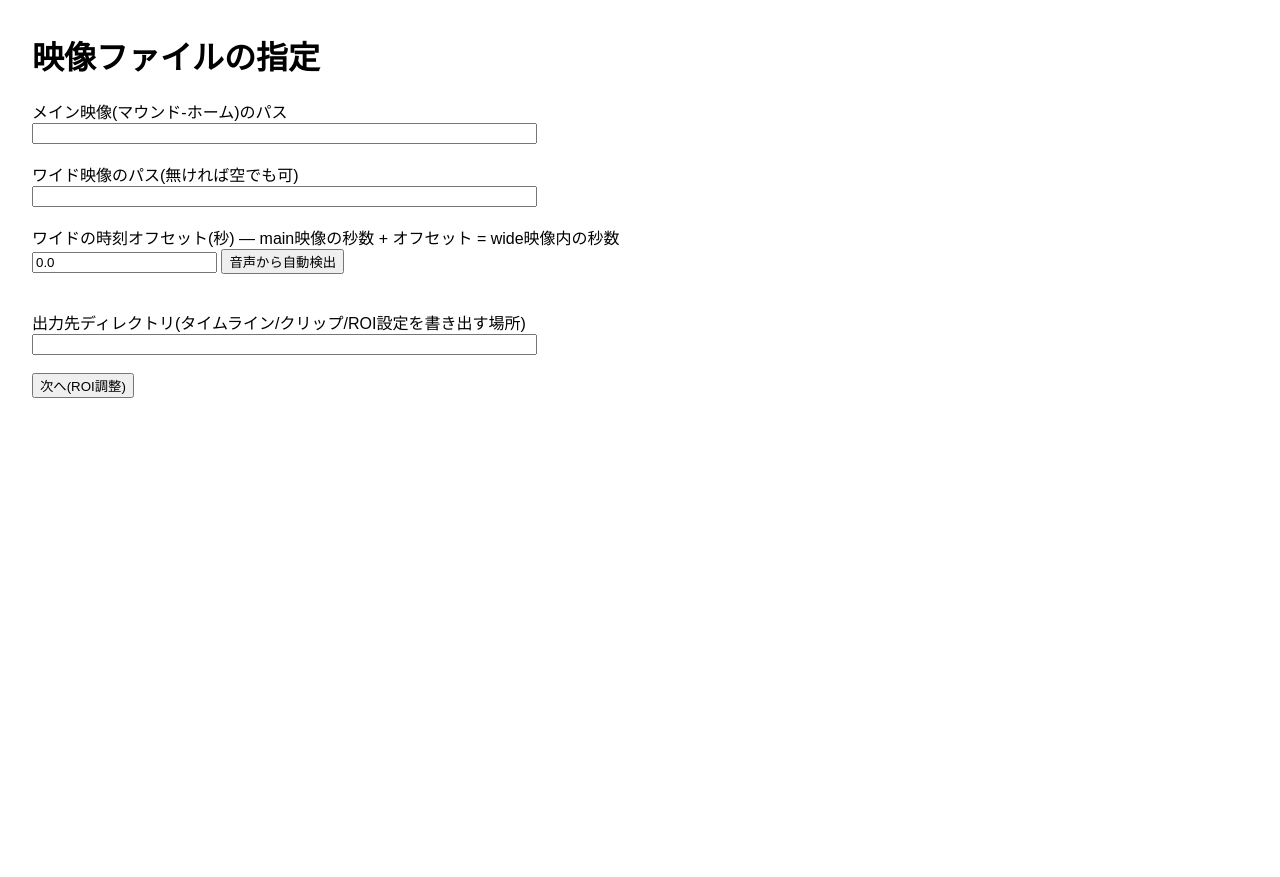
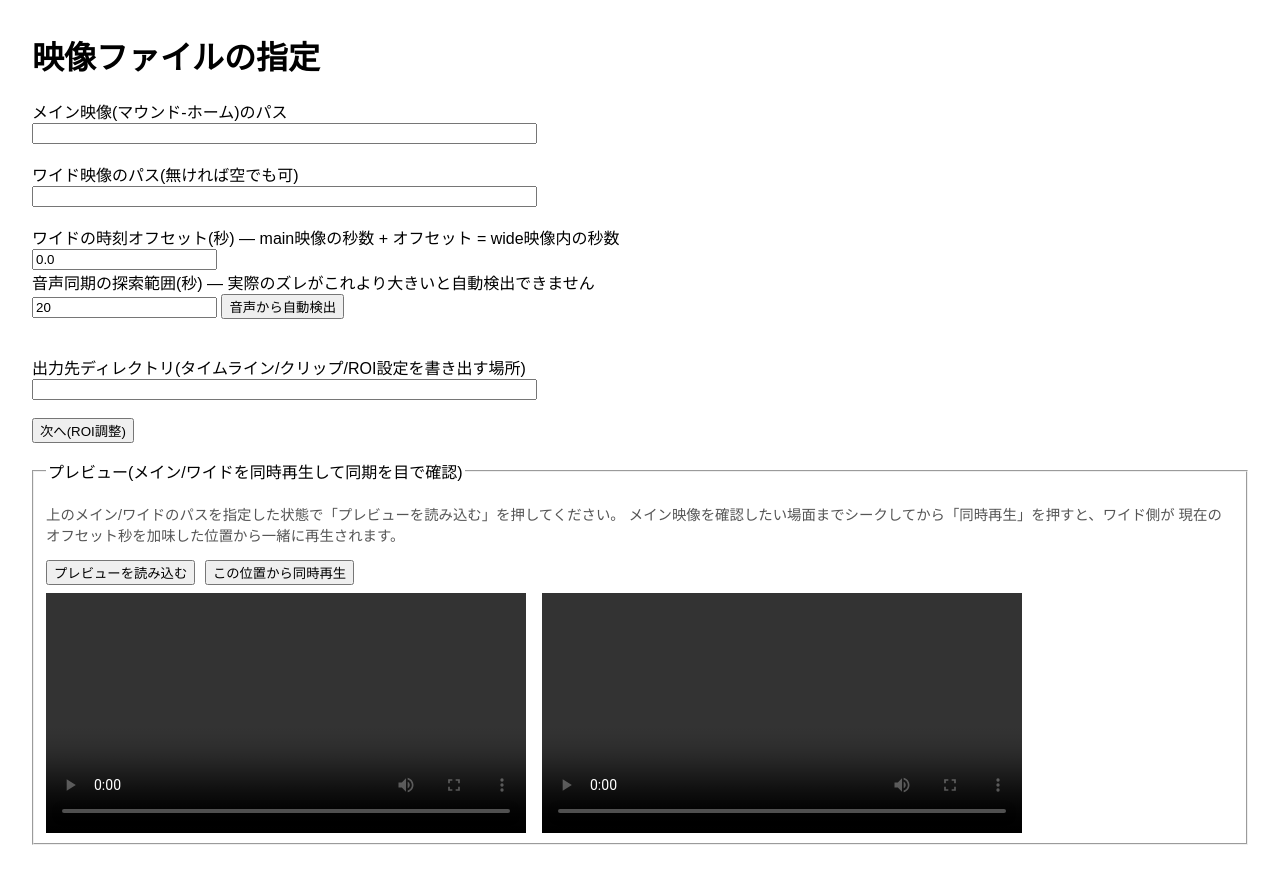
Before and after one commit to atxc125-wq/baseball_movie_clop, a Flask app: page / in a window 1280 px wide. Before the commit the page ends 398 px from the top, so only its background shows below. Run offline with Flask 3, Linux system fonts and the light colour scheme.

Commit message:
音声同期の探索範囲をUIから指定可能にし、main/wide同時プレビューを追加
固定だったmax_offset_sec/duration_secでは数十秒級の実際のズレを検出できず
誤った候補を返していたため、探索範囲をユーザー指定にしてduration_secを
それに応じて自動拡張するようにした。あわせて、検出結果を目で確認できる
よう、セットアップ画面でmain/wide映像を同時再生できるプレビュー機能を追加。

Co-Authored-By: Claude Sonnet 4.6 <noreply@anthropic.com>
Claude-Session: https://claude.ai/code/session_01136VhBrcyofY1yNbhzBG9e

```diff
--- a/src/baseball_clop/web/app.py
+++ b/src/baseball_clop/web/app.py
@@ -133,13 +133,40 @@ def create_app() -> Flask:
             return jsonify({"error": f"ワイド映像が見つかりません: {wide_path}"}), 400
 
         try:
-            result = audio_sync.estimate_offset(main_path, wide_path)
+            max_offset_sec = float(data.get("max_offset_sec") or 20.0)
+        except (TypeError, ValueError):
+            return jsonify({"error": "探索範囲は数値で指定してください"}), 400
+        if max_offset_sec <= 0:
+            return jsonify({"error": "探索範囲は0より大きい値で指定してください"}), 400
+
+        # 比較対象の音声がmax_offset_sec分のラグでも実際に重なるよう、抽出区間を
+        # 探索範囲より十分長く取る(重なりが無いと相互相関が意味を持たない)。
+        duration_sec = max_offset_sec + 30.0
+
+        try:
+            result = audio_sync.estimate_offset(main_path, wide_path, duration_sec=duration_sec, max_offset_sec=max_offset_sec)
         except ValueError as e:
             return jsonify({"error": str(e)}), 400
         except subprocess.CalledProcessError:
             return jsonify({"error": "音声の抽出に失敗しました(ffmpegエラー)"}), 500
 
         return jsonify({"offset_sec": result.offset_sec, "confidence": result.confidence})
+
+    @app.post("/api/preview-paths")
+    def api_preview_paths():
+        """セットアップ画面のプレビュー再生用に、/api/setupより前にmain/wideのパスだけを反映する。"""
+        data = request.get_json(force=True) or {}
+        main_path = (data.get("main_path") or "").strip()
+        wide_path = (data.get("wide_path") or "").strip()
+
+        if not main_path or not Path(main_path).exists():
+            return jsonify({"error": f"メイン映像が見つかりません: {main_path}"}), 400
+        if not wide_path or not Path(wide_path).exists():
+            return jsonify({"error": f"ワイド映像が見つかりません: {wide_path}"}), 400
+
+        state.main_path = main_path
+        state.wide_path = wide_path
+        return jsonify({"ok": True})
 
     @app.get("/roi")
     def roi_page():
--- a/src/baseball_clop/web/static/setup.js
+++ b/src/baseball_clop/web/static/setup.js
@@ -25,12 +25,15 @@ document.getElementById("sync-audio-btn").addEventListener("click", async () =>
   const resultEl = document.getElementById("sync-audio-result");
   resultEl.textContent = "解析中...";
 
+  const maxOffsetSec = parseFloat(document.getElementById("max-offset-sec").value) || 20;
+
   const res = await fetch("/api/sync-audio", {
     method: "POST",
     headers: { "Content-Type": "application/json" },
     body: JSON.stringify({
       main_path: form.main_path.value,
       wide_path: form.wide_path.value,
+      max_offset_sec: maxOffsetSec,
     }),
   });
   const data = await res.json();
@@ -43,3 +46,48 @@ document.getElementById("sync-audio-btn").addEventListener("click", async () =>
     `検出: ${data.offset_sec.toFixed(3)}秒 (信頼度 ${(data.confidence * 100).toFixed(0)}% ` +
     `— 必ず映像を見て確認してください)`;
 });
+
+document.getElementById("load-preview-btn").addEventListener("click", async () => {
+  const form = document.getElementById("setup-form");
+  const statusEl = document.getElementById("preview-status");
+  statusEl.textContent = "読み込み中...";
+
+  const res = await fetch("/api/preview-paths", {
+    method: "POST",
+    headers: { "Content-Type": "application/json" },
+    body: JSON.stringify({
+      main_path: form.main_path.value,
+      wide_path: form.wide_path.value,
+    }),
+  });
+  const data = await res.json();
+  if (!res.ok) {
+    statusEl.textContent = data.error || "読み込みに失敗しました";
+    return;
+  }
+
+  const cacheBust = `?t=${Date.now()}`;
+  document.getElementById("preview-main").src = "/api/video/main" + cacheBust;
+  document.getElementById("preview-wide").src = "/api/video/wide" + cacheBust;
+  statusEl.textContent = "読み込み完了。メイン映像をシークしてから「この位置から同時再生」を押してください。";
+});
+
+document.getElementById("sync-play-btn").addEventListener("click", () => {
+  const form = document.getElementById("setup-form");
+  const mainVideo = document.getElementById("preview-main");
+  const wideVideo = document.getElementById("preview-wide");
+  const statusEl = document.getElementById("preview-status");
+  const offsetSec = parseFloat(form.wide_offset_sec.value) || 0;
+
+  const mainTime = mainVideo.currentTime;
+  const wideTime = mainTime + offsetSec;
+
+  wideVideo.currentTime = Math.max(0, wideTime);
+  statusEl.textContent =
+    wideTime < 0
+      ? "この位置より前はワイド映像が始まっていないため、ワイド側は0秒から再生します。"
+      : "";
+
+  mainVideo.play();
+  wideVideo.play();
+});
--- a/src/baseball_clop/web/static/style.css
+++ b/src/baseball_clop/web/static/style.css
@@ -125,3 +125,18 @@ body {
 fieldset {
   margin: 1em 0;
 }
+
+#preview-videos {
+  display: flex;
+  flex-wrap: wrap;
+  gap: 1em;
+}
+
+#preview-main,
+#preview-wide {
+  flex: 1;
+  min-width: 280px;
+  max-width: 480px;
+  display: block;
+  background: #000;
+}
--- a/src/baseball_clop/web/templates/setup.html
+++ b/src/baseball_clop/web/templates/setup.html
@@ -16,6 +16,9 @@
     </label><br><br>
     <label>ワイドの時刻オフセット(秒) — main映像の秒数 + オフセット = wide映像内の秒数<br>
       <input type="number" name="wide_offset_sec" value="{{ wide_offset_sec }}" step="0.01" size="10">
+    </label><br>
+    <label>音声同期の探索範囲(秒) — 実際のズレがこれより大きいと自動検出できません<br>
+      <input type="number" id="max-offset-sec" value="20" step="1" min="1" size="6">
       <button type="button" id="sync-audio-btn">音声から自動検出</button>
     </label><br>
     <span id="sync-audio-result" class="hint-text"></span><br><br>
@@ -26,6 +29,24 @@
   </form>
   <p id="error" class="error-text"></p>
 
+  <fieldset>
+    <legend>プレビュー(メイン/ワイドを同時再生して同期を目で確認)</legend>
+    <p class="hint-text">
+      上のメイン/ワイドのパスを指定した状態で「プレビューを読み込む」を押してください。
+      メイン映像を確認したい場面までシークしてから「同時再生」を押すと、ワイド側が
+      現在のオフセット秒を加味した位置から一緒に再生されます。
+    </p>
+    <div class="control-row">
+      <button type="button" id="load-preview-btn">プレビューを読み込む</button>
+      <button type="button" id="sync-play-btn">この位置から同時再生</button>
+      <span id="preview-status" class="hint-text"></span>
+    </div>
+    <div id="preview-videos">
+      <video id="preview-main" controls></video>
+      <video id="preview-wide" controls></video>
+    </div>
+  </fieldset>
+
   <script src="{{ url_for('static', filename='setup.js') }}"></script>
 </body>
 </html>
```
Also changed, not shown: tests/test_web_app.py (+66 -0 lines).
